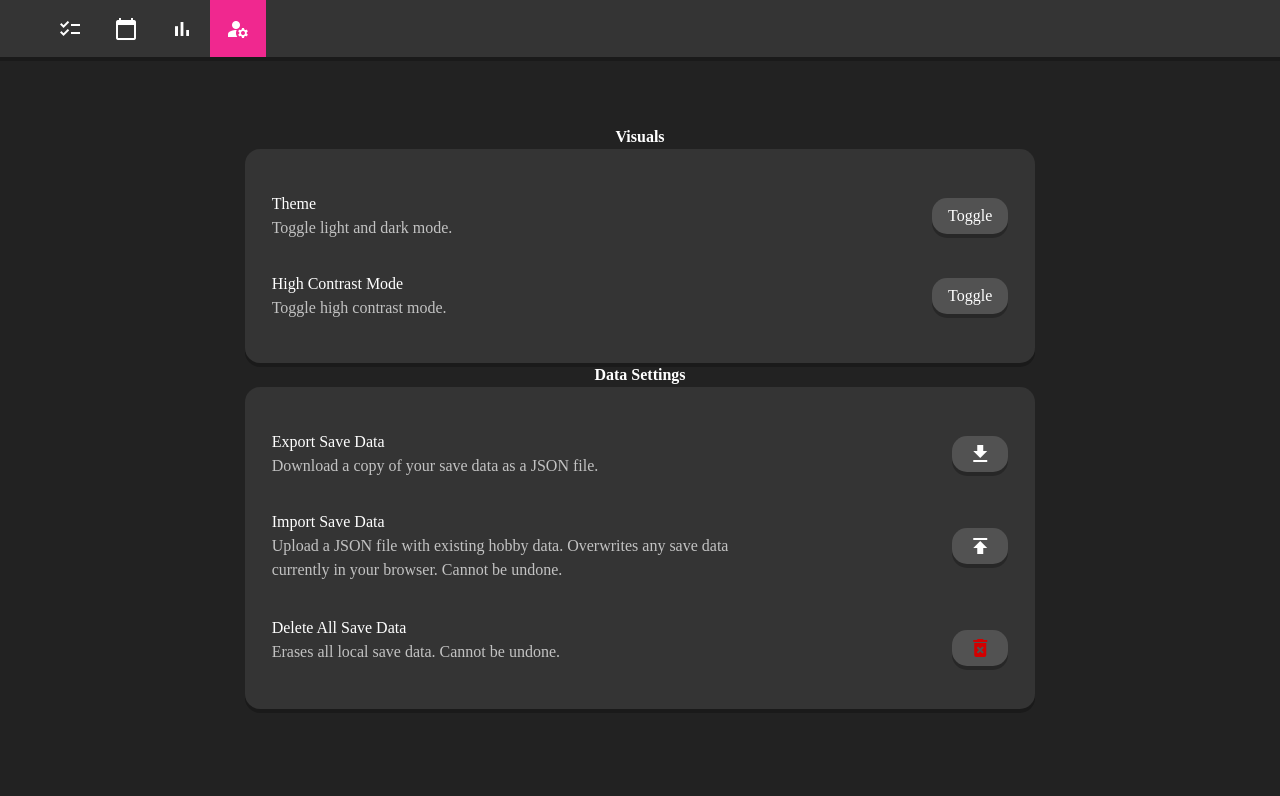
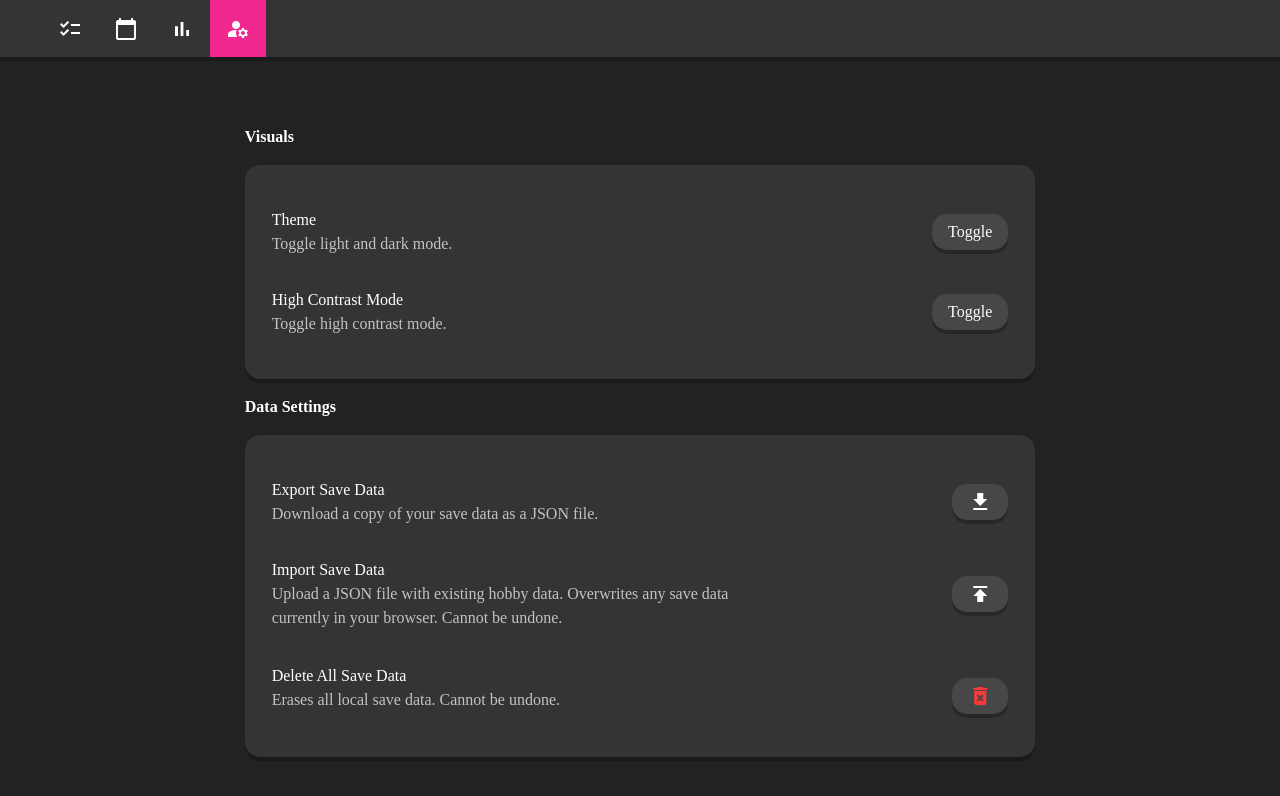
Before and after one commit to raziel-razmattaz/hobby-tracker, a Vue app: page /settings in a window 1280 px wide. Shown: the top 796 px of the page. Built offline with nearby package versions, Linux system fonts and the light colour scheme; a web font is replaced by a local one.

Commit message:
Realigned some elements on settings page

```diff
--- a/src/pages/Settings.vue
+++ b/src/pages/Settings.vue
@@ -67,10 +67,15 @@ function removeAllHobbies() {
   display: flex;
   flex-direction: column;
   align-items: center;
-  width: 100%;
   max-width: var(--container-xl);
+  gap: var(--space-md);
   margin: 0 auto;
   padding: 0 var(--space-md);
+}
+
+.page h3 {
+  align-self: flex-start;
+  width: 100%;
 }
 
 .callout ul {
--- a/src/style.css
+++ b/src/style.css
@@ -11,9 +11,9 @@
   --background: rgb(34, 34, 34);
   --highlight: rgb(240, 40, 143);
   --foreground: rgb(52, 52, 52);
-  --foreground-light: rgb(82, 82, 82);
+  --foreground-light: rgb(71, 71, 71);
   --foreground-highlight: rgb(195, 195, 195);
-  --danger: rgb(211, 0, 0);
+  --danger: rgb(252, 56, 56);
   --footer: rgb(15, 15, 15);
   --drop-shadow: rgba(0, 0, 0, 0.25);
   --transparent: rgba(0, 0, 0, 0.0);
```
